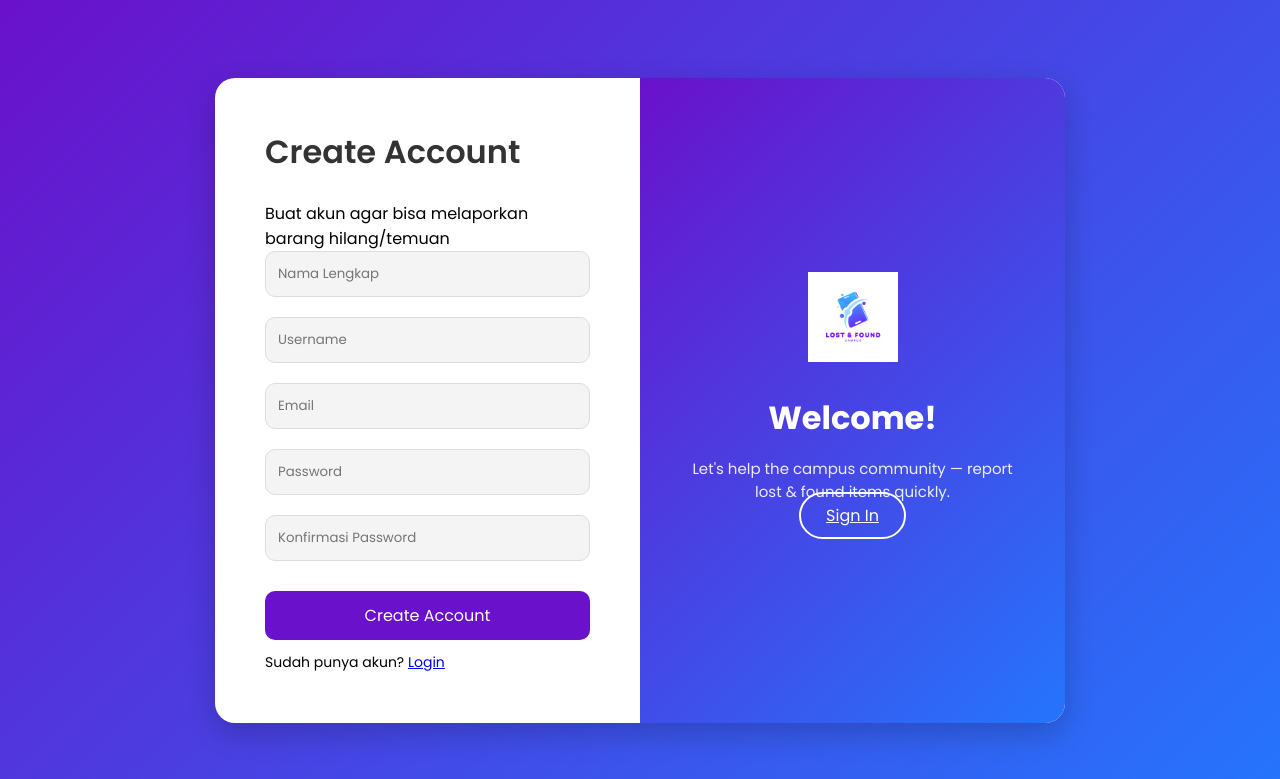
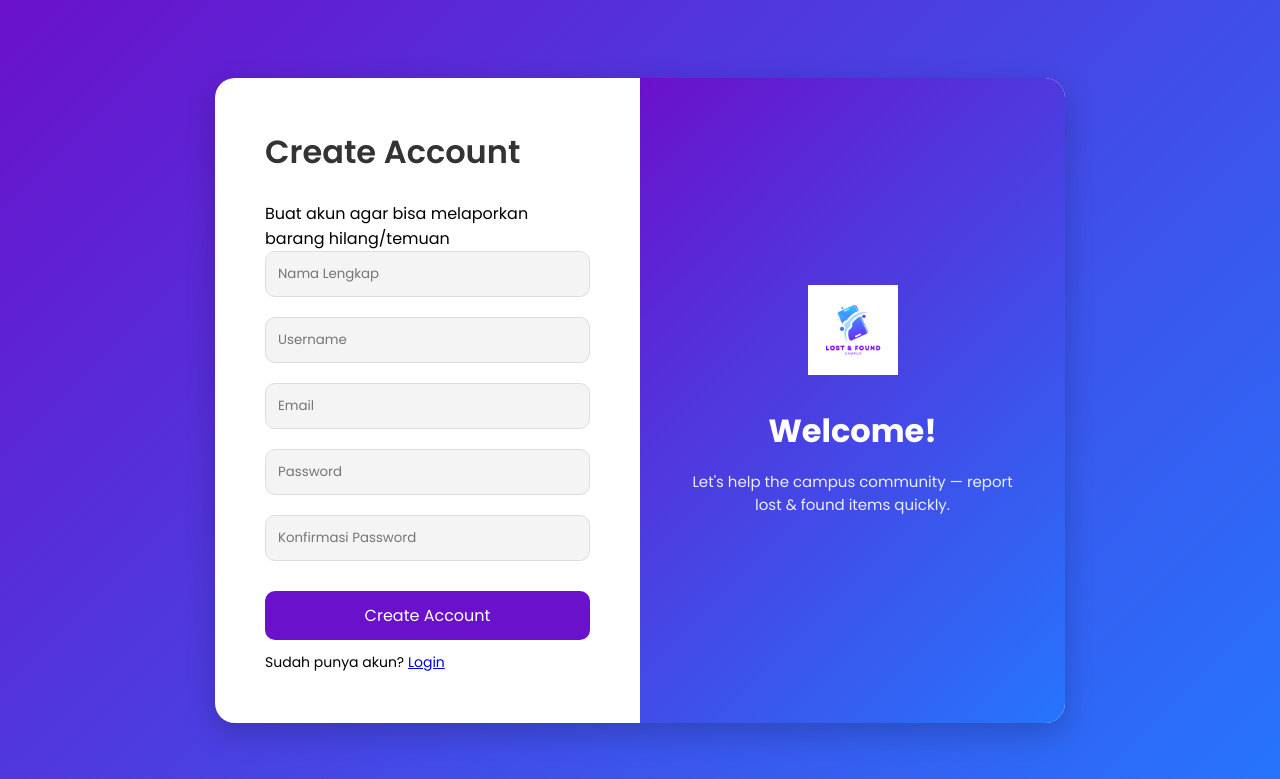
Before and after one commit to MrsMarfitz/Lost-And-Found, a PHP site: page /Lost-And-Found/register.php in a window 1280 px wide. Shown: the top 779 px of the page. Run offline with PHP 8.4, Linux system fonts and the light colour scheme.

Commit message:
login register update

```diff
--- a/public/login.php
+++ b/public/login.php
@@ -61,7 +61,7 @@ if (isset($_GET['status'])) {
             <img src="assets/img/logo.png" alt="Logo" style="width:90px; margin-bottom:25px;">
             <h2>Hello, Friend!</h2>
             <p>Register with your personal details to use all features of Lost & Found Campus.</p>
-            <a href="register.php" class="side-btn">Sign Up</a>
+
         </div>
     </div>
 </div>
--- a/public/register.php
+++ b/public/register.php
@@ -60,7 +60,6 @@ if (isset($_GET['status']) && $_GET['status'] == 'register_failed' && isset($_GE
             <img src="assets/img/logo.png" alt="Logo" style="width:90px; margin-bottom:25px;">
             <h2>Welcome!</h2>
             <p>Let's help the campus community — report lost & found items quickly.</p>
-            <a href="login.php" class="side-btn">Sign In</a>
         </div>
     </div>
 </div>
```
